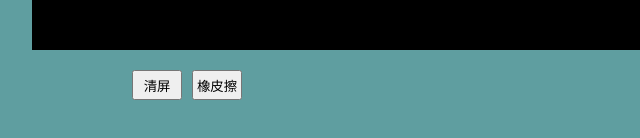
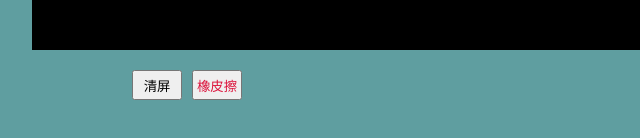
Before and after one commit to Friends233/blackBoard, a website built with Vite: page index.html in a window 1280 px wide. Both pictures are taken after a click on the button "橡皮擦". Shown: the part 550-688 px from the top of the page, 208-848 px from the left. Built offline with nearby package versions, Linux system fonts and the light colour scheme.

Commit message:
按钮选中效果

```diff
--- a/src/game.ts
+++ b/src/game.ts
@@ -82,11 +82,14 @@ export default class BlackBorad {
   /**
    * 橡皮擦
    */
-  private eraser() {
+  private eraser(e:HTMLButtonElement) {
+    const dom = e.target
     if (this.lineStyle === this.bgStyle) {
+      dom.className = dom.className.replace(' active-btn','')
       this.lineStyle = this.resetInfo.lineStyle
       this.lineWidth = this.resetInfo.lineWidth
     } else {
+      dom.className +=' active-btn'
       this.lineStyle = this.bgStyle
       this.lineWidth = this.resetInfo.eraserWidth
     }
--- a/src/style.css
+++ b/src/style.css
@@ -27,3 +27,6 @@ body,html {
   height: 30px;
   margin-right: 10px;
 }
+.active-btn {
+  color:crimson ;
+}
```
